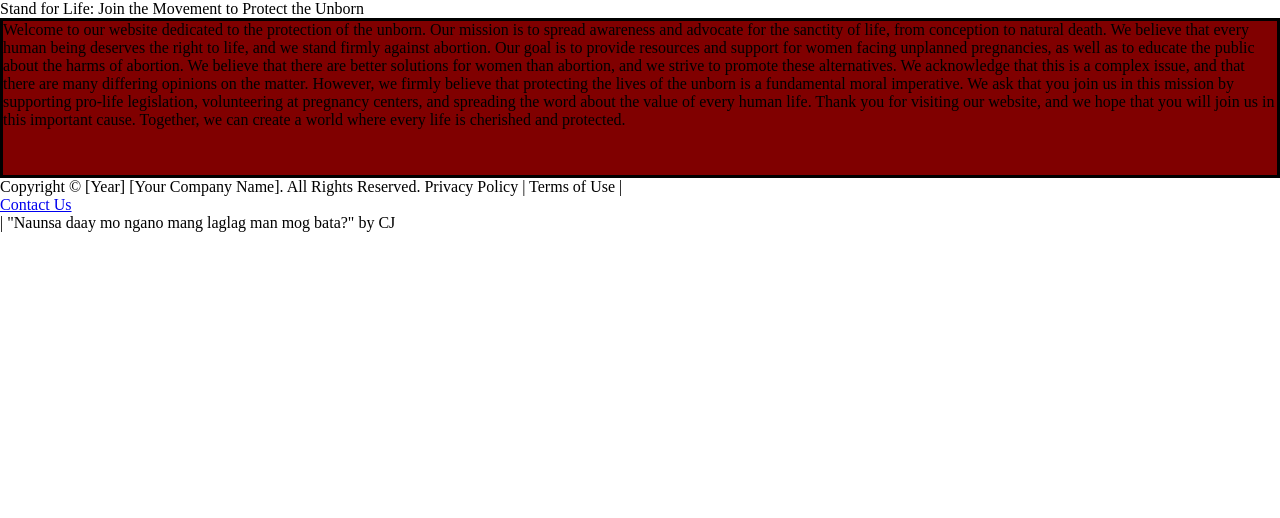
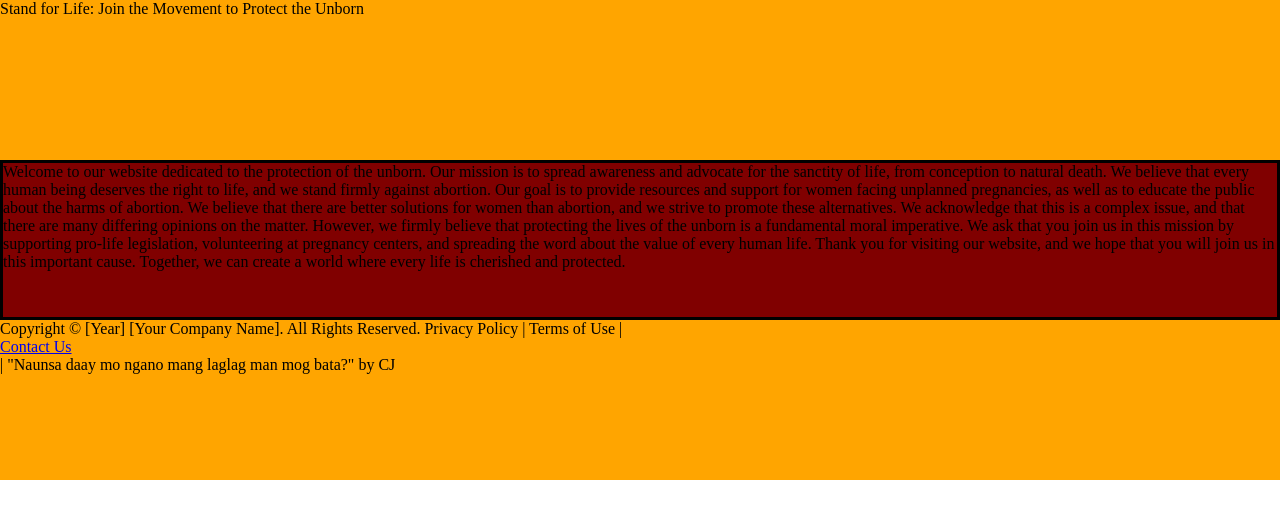
Before and after one commit to Kodii1101/FrontEndKopi, a plain HTML site: page index.html in a window 1280 px wide. Drawn offline with nearby package versions, Linux system fonts and the light colour scheme; files whose address does not match are found by name.

Commit message:
just checking on...

```diff
--- a/assets/css/style.css
+++ b/assets/css/style.css
@@ -28,9 +28,7 @@ textarea {
   display: block;
 }
 
-.pone,
-.ptwo,
-.pthree {
+.pone {
   width: 100vw;
   height: 20vh;
   border-style: solid;
@@ -39,3 +37,11 @@ textarea {
 .pone {
   background-color: var(--themesaclient);
 }
+
+.mainbody,
+.mainheader,
+.mainfooter {
+  background-color: var(--themenaku);
+  border-color: black;
+  height: 20vh;
+}
--- a/index.html
+++ b/index.html
@@ -19,7 +19,7 @@
         </header>
 
         <!-- TODO: MAIN BODY -->
-        <main class="main-body">
+        <main class="mainbody">
             <div class="pone">
                 <p>Welcome to our website dedicated to the protection of the unborn. Our mission is to spread awareness and advocate for the sanctity of life, from conception to natural death. We believe that every human being deserves the right to life, and we stand firmly against abortion.
 
```
